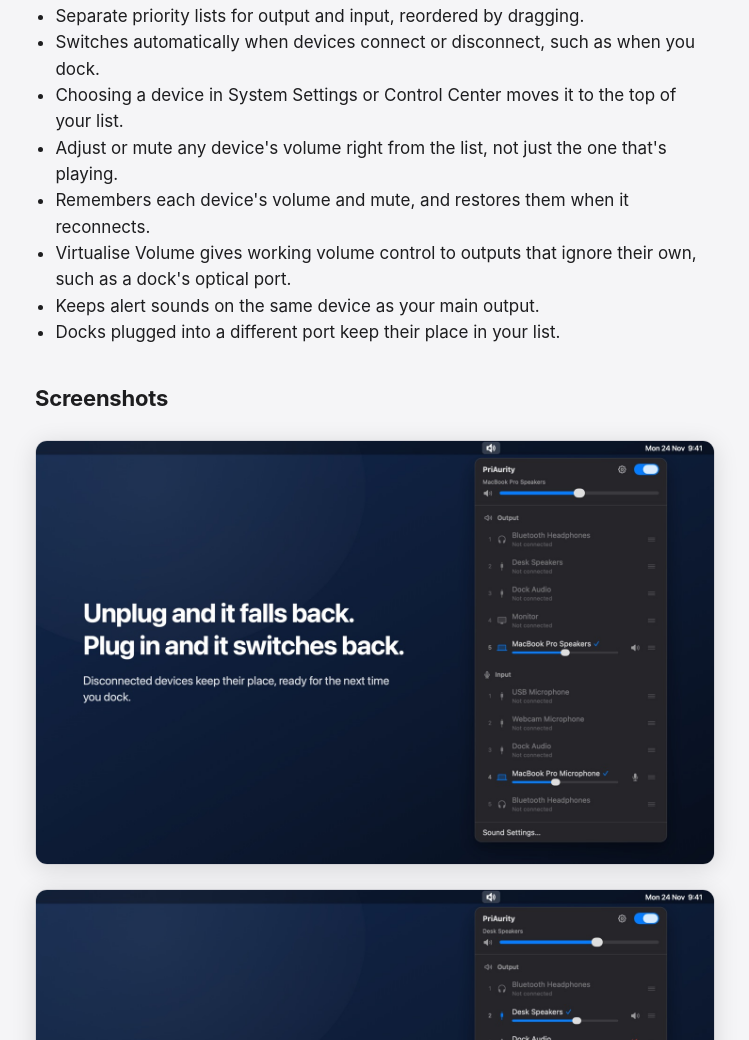
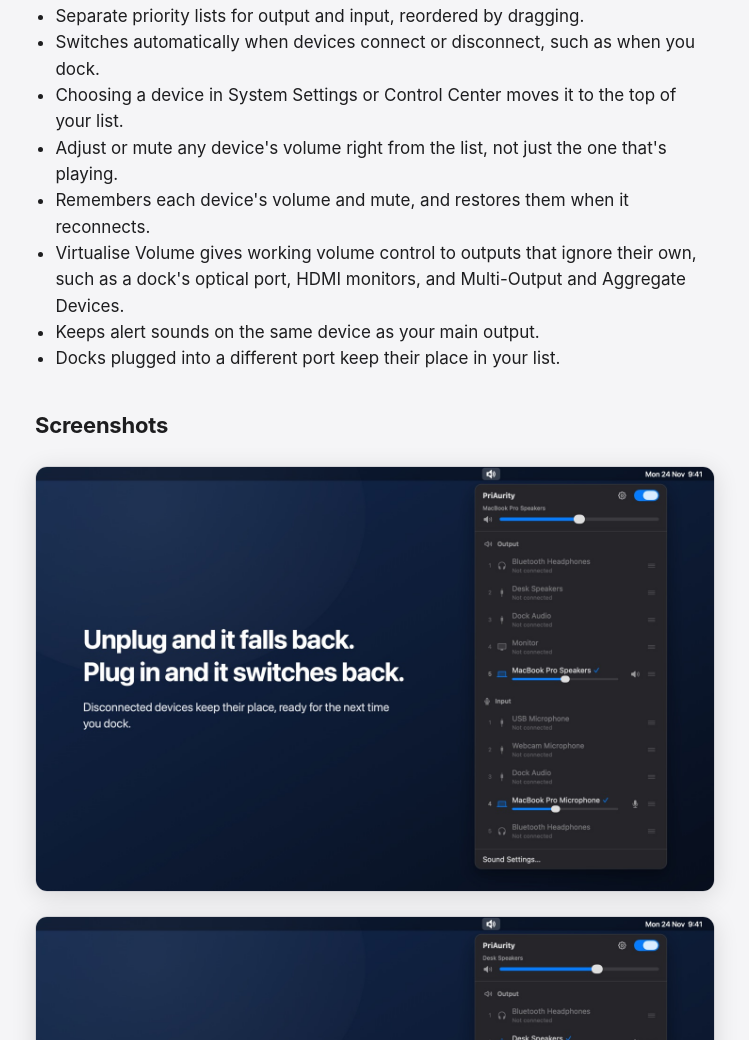
Before and after one commit to makeable/priaurity, a plain HTML site: page index.html in a window 1280 px wide. Shown: the part 943-1983 px from the top of the page, without its empty margins (265-1014 px from the left). Drawn offline with Linux system fonts and the light colour scheme.

Commit message:
Home page: Virtualise Volume covers monitors and aggregate devices

```diff
--- a/index.html
+++ b/index.html
@@ -38,7 +38,7 @@
     <li>Adjust or mute any device's volume right from the list, not just the one that's playing.</li>
     <li>Remembers each device's volume and mute, and restores them when it reconnects.</li>
     <li>Virtualise Volume gives working volume control to outputs that ignore their own, such as a
-      dock's optical port.</li>
+      dock's optical port, HDMI monitors, and Multi-Output and Aggregate Devices.</li>
     <li>Keeps alert sounds on the same device as your main output.</li>
     <li>Docks plugged into a different port keep their place in your list.</li>
   </ul>
```
